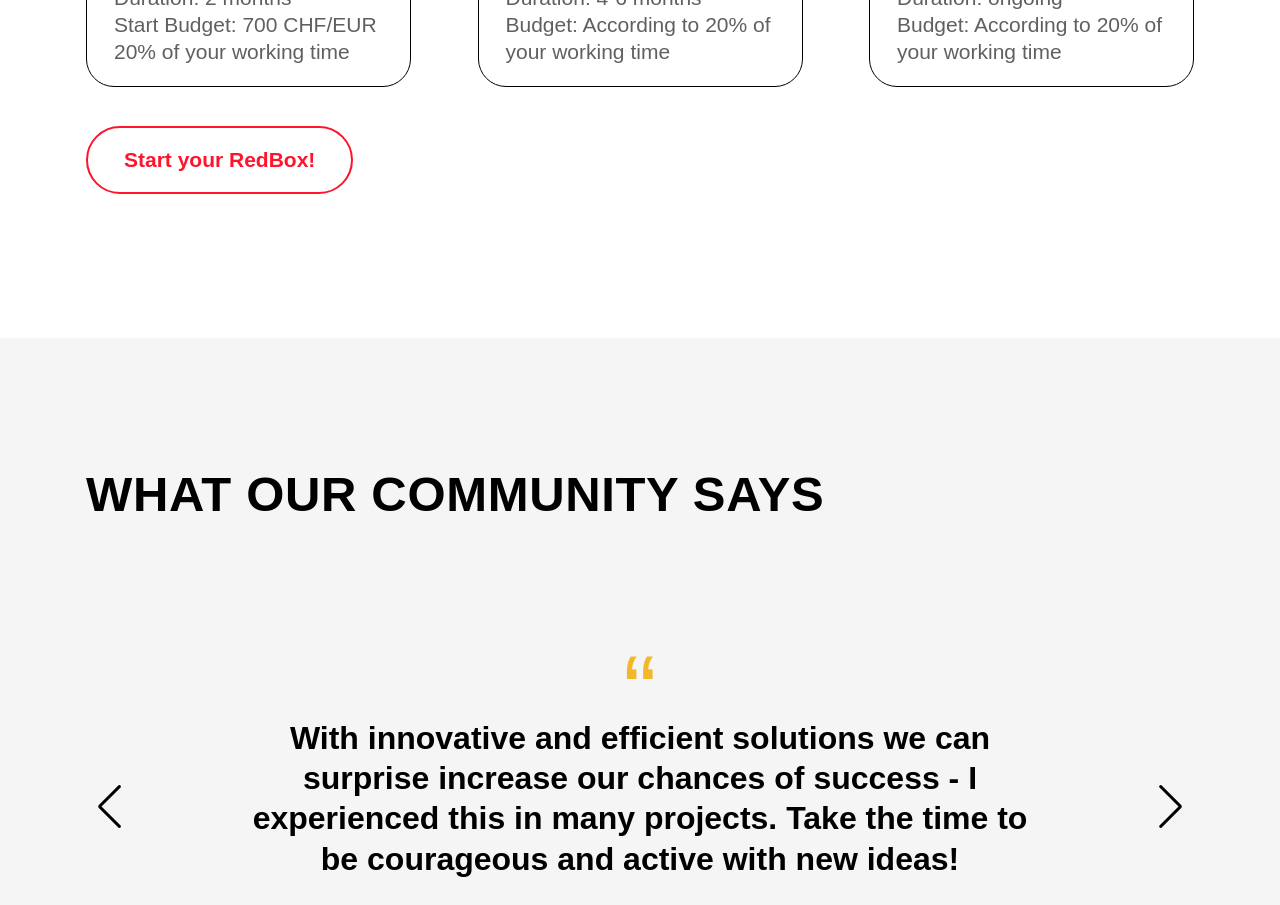
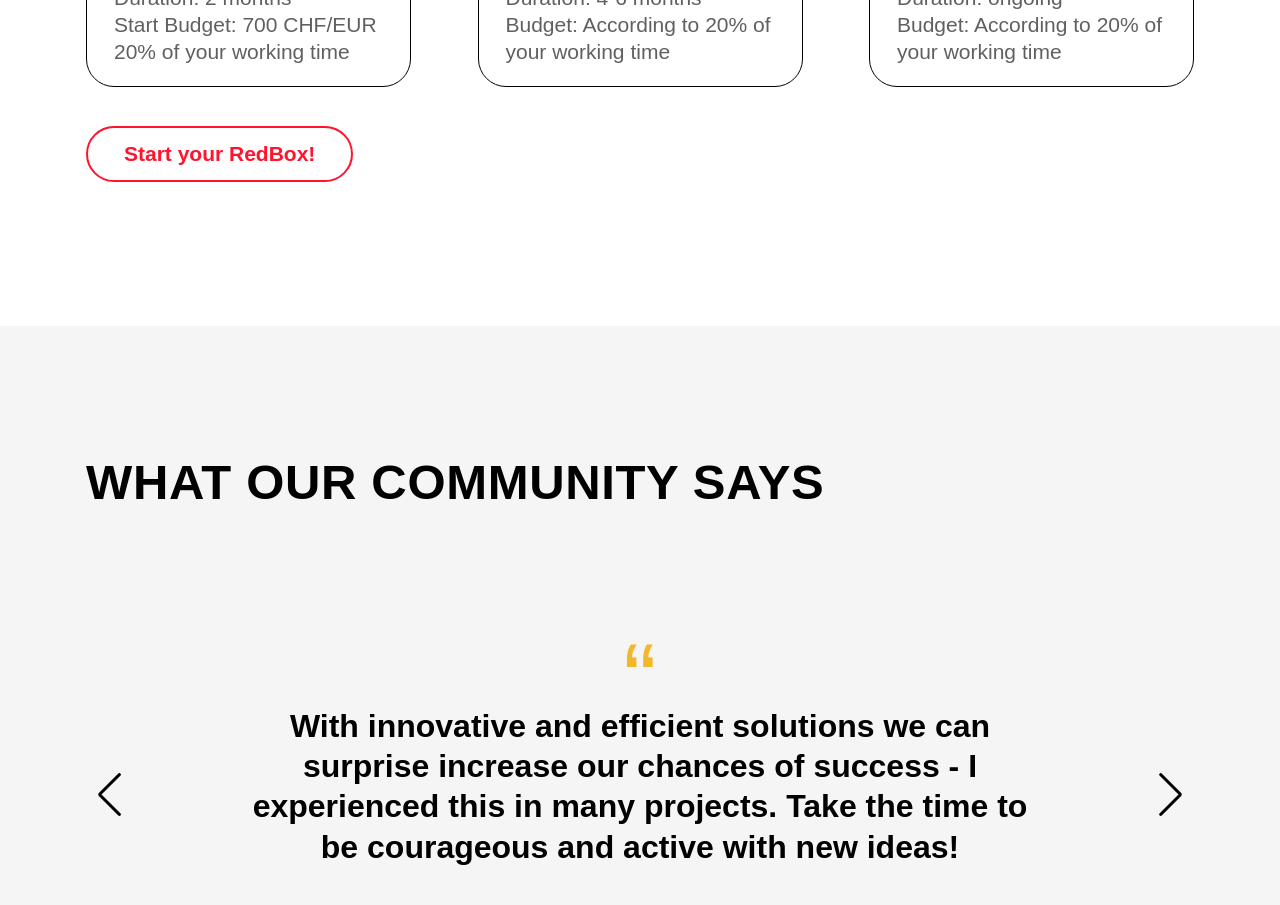
Before and after one commit to sonambishnoi550/Implenia, a Next.js app: page / in a window 1280 px wide. Shown: the part 3220-4125 px from the top of the page. Built offline with nearby package versions, Linux system fonts and the light colour scheme.

Commit message:
change button

```diff
--- a/src/components/Process.tsx
+++ b/src/components/Process.tsx
@@ -46,7 +46,7 @@ const Process: React.FC = () => {
             </div>
           ))}
         </div>
-        <CustomButton text='Start your RedBox!' myClass='!px-9 max-xl:flex mx-auto items-center' />
+        <CustomButton text='Start your RedBox!' myClass='!px-9 !py-3 max-xl:flex mx-auto items-center' />
       </div>
     </div>
   );
```
